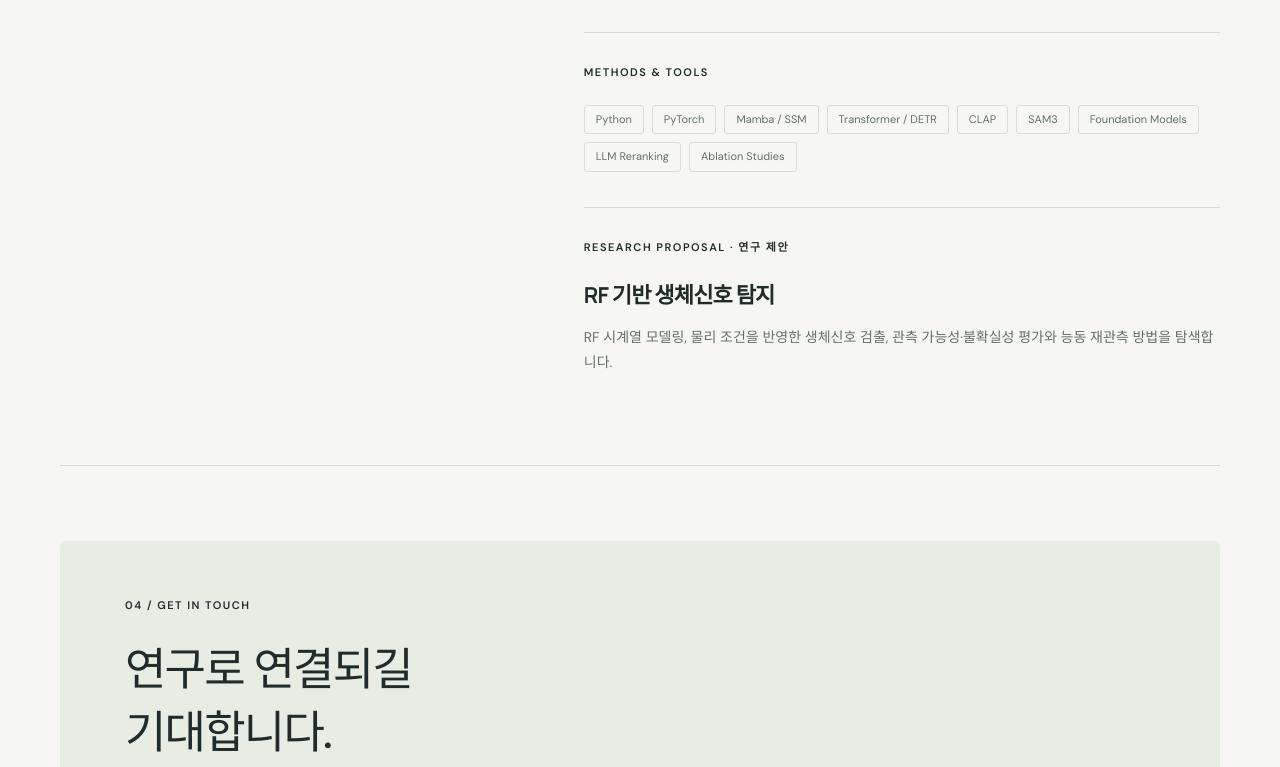
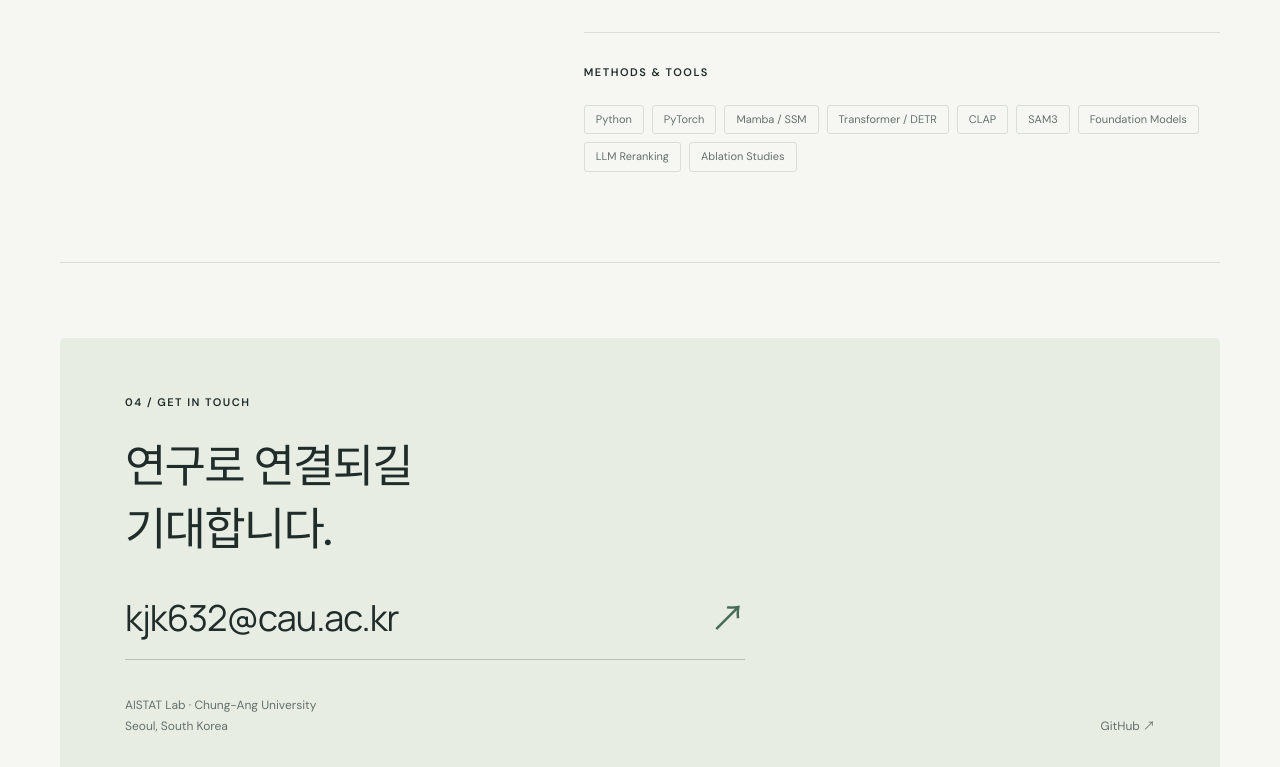
Before and after one commit to Jeongrae33/Jeongrae33.github.io, a plain HTML site: page index.html in a window 1280 px wide. Shown: the part 2753-3520 px from the top of the page. Drawn offline with Linux system fonts and the light colour scheme.

Commit message:
Remove research proposal from homepage and downloadable CVs

```diff
--- a/index.html
+++ b/index.html
@@ -27,7 +27,7 @@
       <article class="research-row"><div class="research-art vision-art" aria-hidden="true"><span class="art-label">VIDEO × MEMORY</span><div class="frames"><i></i><i></i><i></i></div><span class="art-bottom">SHORT-TERM ↔ LONG-TERM</span></div><div class="research-content"><div class="meta">ECCV 2026 · LSVOS CHALLENGE</div><h3>SAM3Dual</h3><p class="subtitle">Training-Free Dual-Memory Video Object Segmentation</p><p data-en="A training-free inference approach that combines SAM3 short-term streaming memory with long-term memory for video object segmentation, without additional model training.">추가 모델 학습 없이 SAM3의 단기 스트리밍 메모리와 장기 메모리를 결합하는 비디오 객체 분할 추론 방법입니다.</p><div class="result"><strong data-en="3rd place">3위</strong><span>MOSEv2 track · Official J&F 64.37</span></div><p class="status" data-en="Challenge result">챌린지 성과</p></div></article>
       <article class="research-row"><div class="research-art temporal-art" aria-hidden="true"><span class="art-label">QUERY × TIME</span><div class="temporal-bars"><i></i><i></i><i></i></div><span class="art-bottom">LOCALIZE → REFINE → VERIFY</span></div><div class="research-content"><div class="meta">ICASSP 2027 <span class="badge" data-en="Submitted">논문 제출</span></div><h3>TGM-DETR</h3><p class="subtitle">Temporally Guided Mamba DETR</p><p data-en="Query-guided temporal fusion, distributed temporal priors, and dual-branch refinement for precise audio moment localization, with boundary-aware verification.">쿼리 기반 시간 특징 융합, 분산 시간적 사전정보, 이중 분기 정밀화와 경계 인지 검증을 통해 오디오 구간 정위의 정밀도를 높이는 연구입니다.</p><div class="result"><strong>33.75 → 36.60<span class="unit">%</span></strong><span>R1@0.7 · CASTELLA-only</span></div><p class="status" data-en="Multi-seed experiments · QAM-DETR reference comparison">다중 시드 실험 · QAM-DETR 기준 대비</p></div></article>
     </section>
-    <section id="background" class="section background"><div class="section-label"><span>03 / BACKGROUND</span><h2 data-en="Foundation & toolkit">학력과 연구 역량</h2></div><div><div class="education"><p class="eyebrow" data-en="EDUCATION & AFFILIATION">EDUCATION & AFFILIATION</p><h3 data-en="Chung-Ang University">중앙대학교</h3><p data-en="Ph.D. student · Statistics / Statistics and Data Science">박사과정 · 통계학·데이터사이언스</p><p data-en="AISTAT Lab · Advisor: Prof. Changwon Lim">AISTAT Lab · 지도교수: 임창원 교수</p></div><div class="toolkit"><p class="eyebrow">METHODS & TOOLS</p><div class="tags"><span>Python</span><span>PyTorch</span><span>Mamba / SSM</span><span>Transformer / DETR</span><span>CLAP</span><span>SAM3</span><span>Foundation Models</span><span>LLM Reranking</span><span>Ablation Studies</span></div></div><div class="additional"><p class="eyebrow" data-en="RESEARCH PROPOSAL">RESEARCH PROPOSAL · 연구 제안</p><h3 data-en="RF-based life-sign detection">RF 기반 생체신호 탐지</h3><p data-en="Exploring RF time-series modeling, physically conditioned detection, uncertainty and observability assessment, and active re-observation under challenging sensing conditions.">RF 시계열 모델링, 물리 조건을 반영한 생체신호 검출, 관측 가능성·불확실성 평가와 능동 재관측 방법을 탐색합니다.</p></div></div></section>
+    <section id="background" class="section background"><div class="section-label"><span>03 / BACKGROUND</span><h2 data-en="Foundation & toolkit">학력과 연구 역량</h2></div><div><div class="education"><p class="eyebrow" data-en="EDUCATION & AFFILIATION">EDUCATION & AFFILIATION</p><h3 data-en="Chung-Ang University">중앙대학교</h3><p data-en="Ph.D. student · Statistics / Statistics and Data Science">박사과정 · 통계학·데이터사이언스</p><p data-en="AISTAT Lab · Advisor: Prof. Changwon Lim">AISTAT Lab · 지도교수: 임창원 교수</p></div><div class="toolkit"><p class="eyebrow">METHODS & TOOLS</p><div class="tags"><span>Python</span><span>PyTorch</span><span>Mamba / SSM</span><span>Transformer / DETR</span><span>CLAP</span><span>SAM3</span><span>Foundation Models</span><span>LLM Reranking</span><span>Ablation Studies</span></div></div></div></section>
     <section id="contact" class="contact"><p class="eyebrow">04 / GET IN TOUCH</p><h2 data-en="Let's connect.">연구로 연결되길<br>기대합니다.</h2><a class="contact-email" href="mailto:kjk632@cau.ac.kr">kjk632@cau.ac.kr <span>↗</span></a><div class="contact-bottom"><span>AISTAT Lab · Chung-Ang University<br>Seoul, South Korea</span><a href="https://github.com/Jeongrae33" target="_blank" rel="noopener noreferrer">GitHub ↗</a></div></section>
   </main><footer><span>© <span id="year">2026</span> Jeongrae Kim</span><a href="#" data-en="Back to top ↑">맨 위로 ↑</a></footer>
 </body>
```
Also changed, not shown: 3 other files.
